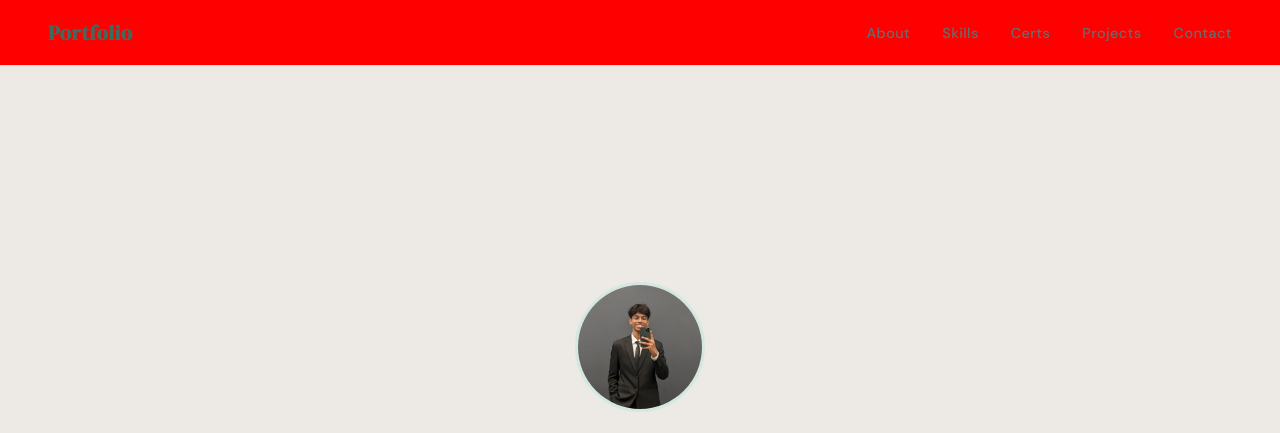
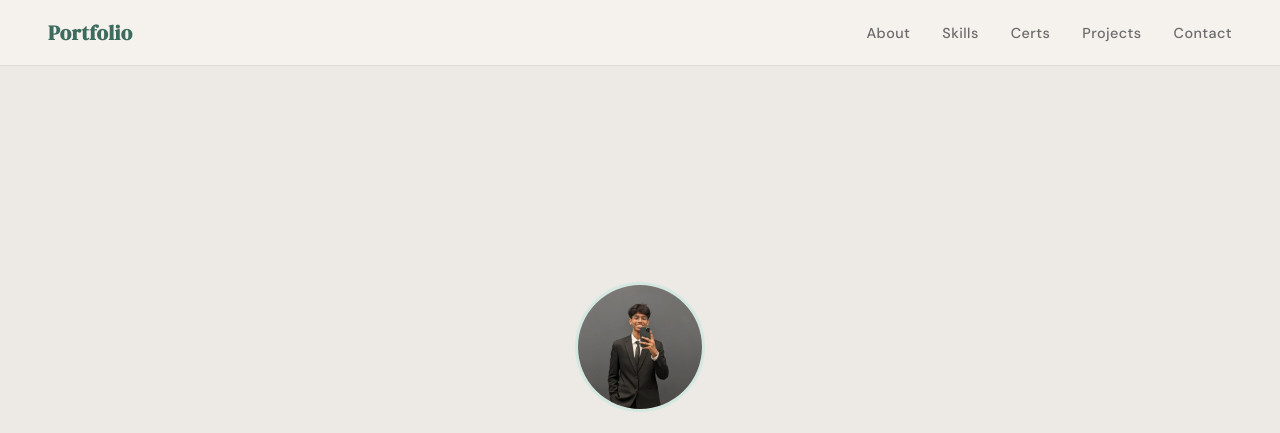
Before and after one commit to abhinavshindo123-dot/portfolio-backend, a website: page index.html in a window 1280 px wide. Shown: the top 433 px of the page. Drawn offline with Linux system fonts and the light colour scheme.

Commit message:
Change background color variable to a lighter shade

```diff
--- a/index.html
+++ b/index.html
@@ -15,7 +15,7 @@
 }
 
 :root {
-  --bg:        #FF0000;
+  --bg:        #f5f2ee;
   --surface:   #edeae5;
   --card:      #ffffff;
   --accent:    #3d6b5e;
```
